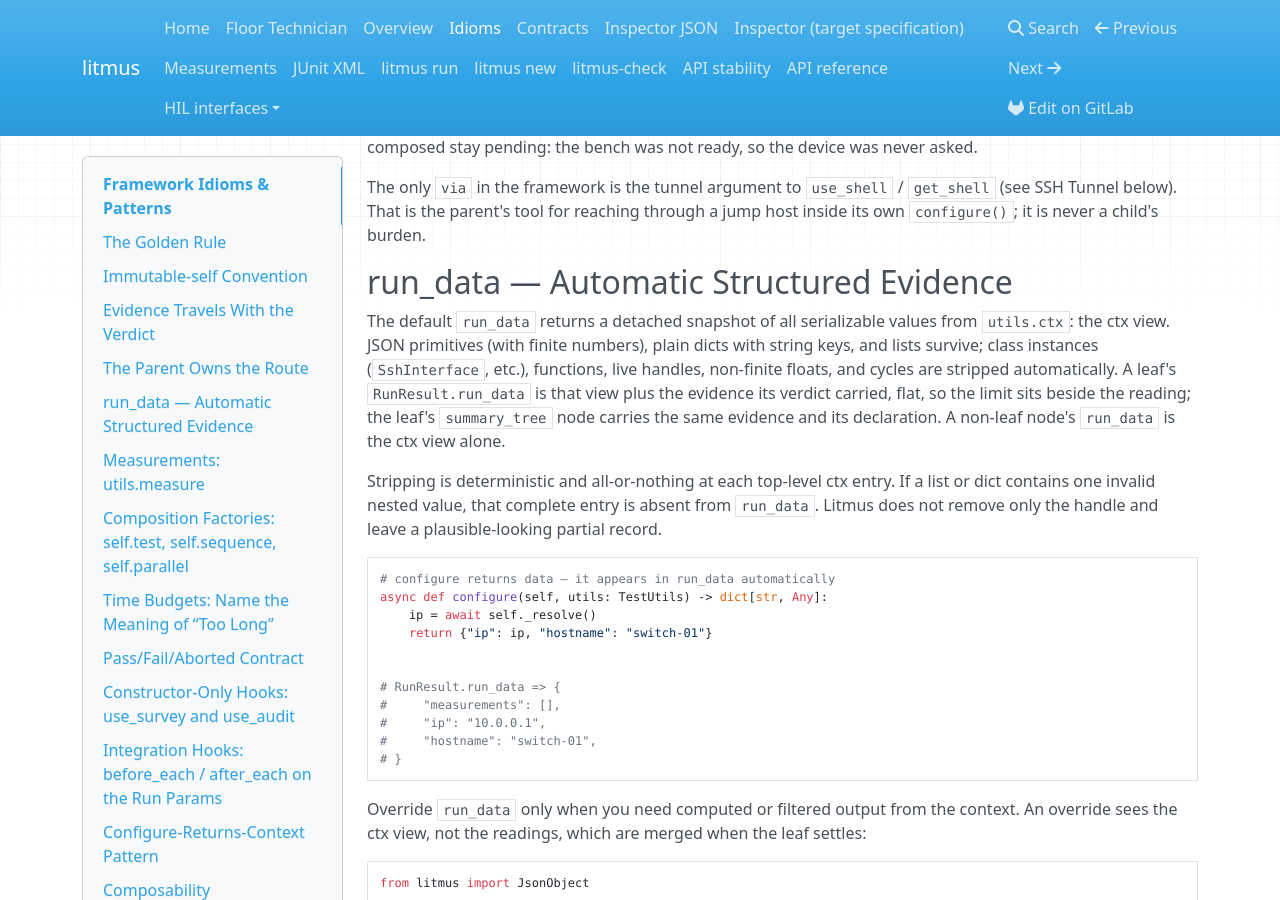
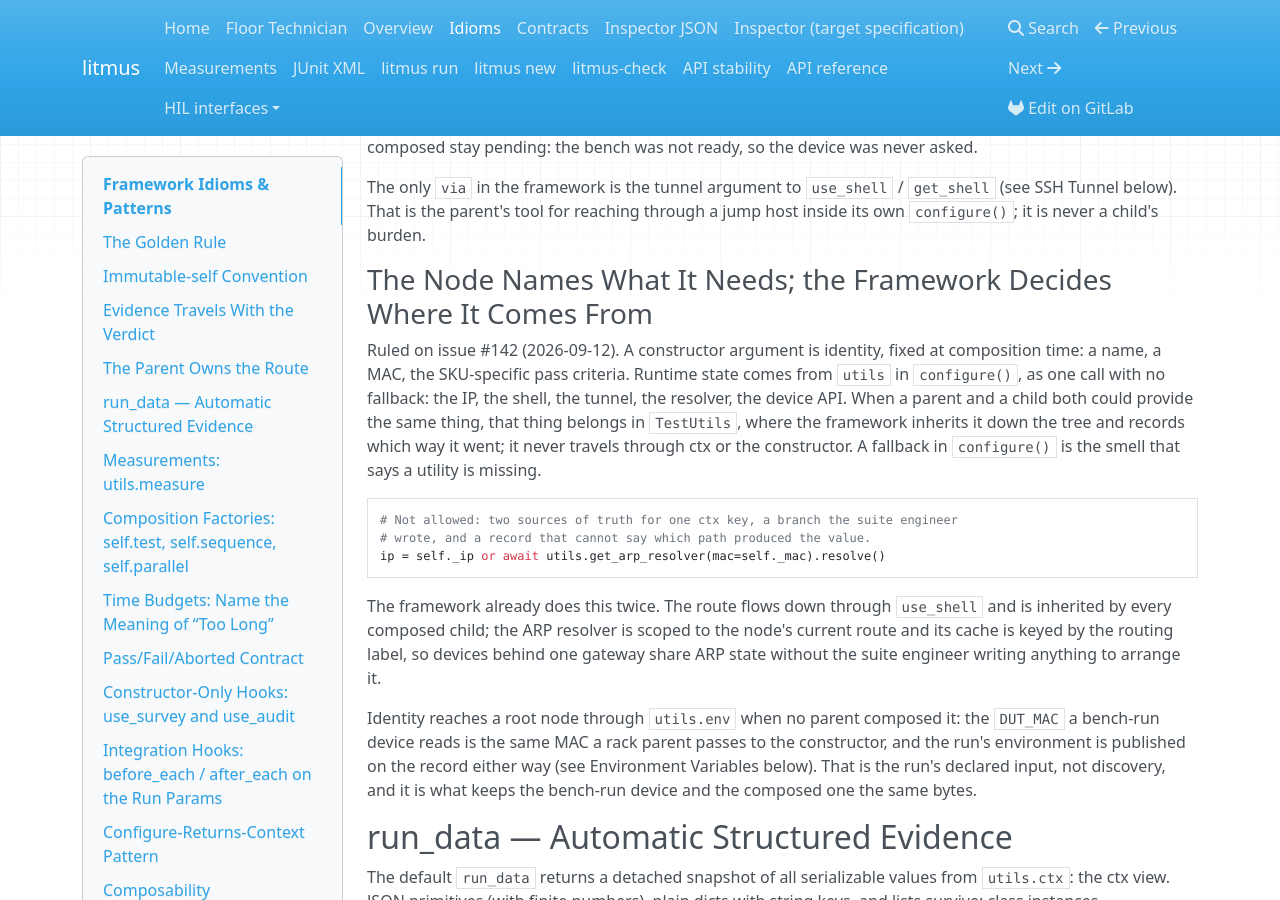
Before and after one commit to ty-meador/litmus_test, an MkDocs documentation site: the page built from docs/idioms.md, in a window 1280 px wide and 900 px high, scrolled down 2583 px. Built offline with MkDocs 1.6.1, drawn with Linux system fonts in a browser that asks for light colours; nearby versions of some CDN libraries.

Commit message:
The node names what it needs, the framework decides where it comes from (#143)
Records Ty's #142 ruling of 2026-09-12 as doctrine: a new sub-section under
"The Parent Owns the Route" in docs/idioms.md, in the ruling's words, with the
forbidden constructor-or-discovery shape shown and the identity-through-utils.env
path a root node takes named so the idiom and the examples agree on the same page.

The examples audit the ruling asked for is recorded on #143 and in the CHANGELOG
entry: no example carries the hybrid; every discovery call is one unconditional
call. The optional tier-3 rule is #144, Ty's decision, and is not built here.

Gate: make check green on this head, 1789 passed, 97.37% coverage against the
97.1% floor, docs strict.

````diff
--- a/docs/idioms.md
+++ b/docs/idioms.md
@@ -119,6 +119,33 @@ not ready, so the device was never asked.
 The only `via` in the framework is the tunnel argument to `use_shell` / `get_shell`
 (see SSH Tunnel below). That is the parent's tool for reaching through a jump host
 inside its own `configure()`; it is never a child's burden.
+
+### The Node Names What It Needs; the Framework Decides Where It Comes From
+
+Ruled on issue #142 (2026-09-12). A constructor argument is identity, fixed at
+composition time: a name, a MAC, the SKU-specific pass criteria. Runtime state comes
+from `utils` in `configure()`, as one call with no fallback: the IP, the shell, the
+tunnel, the resolver, the device API. When a parent and a child both could provide the
+same thing, that thing belongs in `TestUtils`, where the framework inherits it down the
+tree and records which way it went; it never travels through ctx or the constructor. A
+fallback in `configure()` is the smell that says a utility is missing.
+
+```python
+# Not allowed: two sources of truth for one ctx key, a branch the suite engineer
+# wrote, and a record that cannot say which path produced the value.
+ip = self._ip or await utils.get_arp_resolver(mac=self._mac).resolve()
+```
+
+The framework already does this twice. The route flows down through `use_shell` and is
+inherited by every composed child; the ARP resolver is scoped to the node's current
+route and its cache is keyed by the routing label, so devices behind one gateway share
+ARP state without the suite engineer writing anything to arrange it.
+
+Identity reaches a root node through `utils.env` when no parent composed it: the
+`DUT_MAC` a bench-run device reads is the same MAC a rack parent passes to the
+constructor, and the run's environment is published on the record either way (see
+Environment Variables below). That is the run's declared input, not discovery, and it
+is what keeps the bench-run device and the composed one the same bytes.
 
 ## run_data — Automatic Structured Evidence
 The default `run_data` returns a detached snapshot of all serializable values from
````
Also changed, not shown: CHANGELOG.md (+9 -0 lines).
